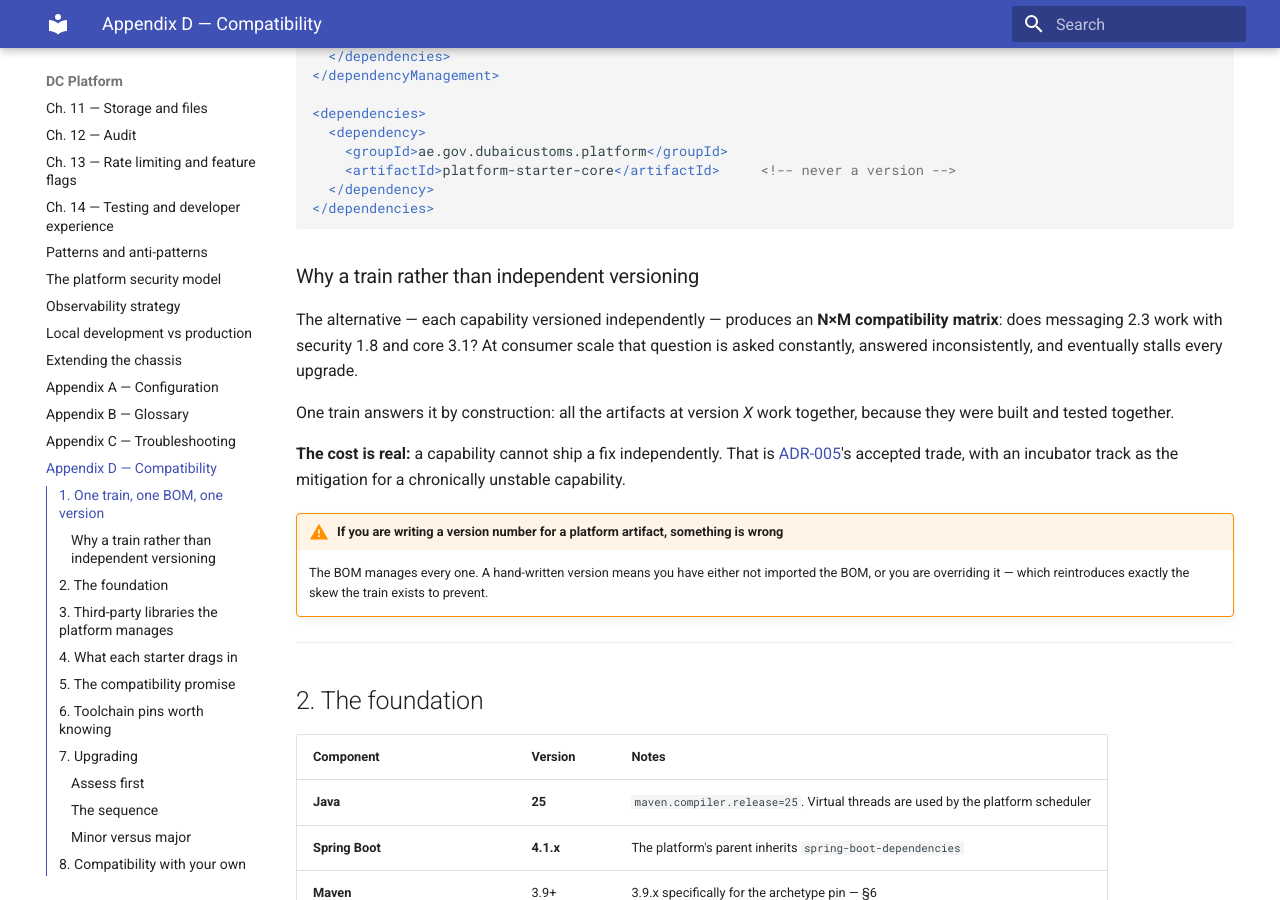
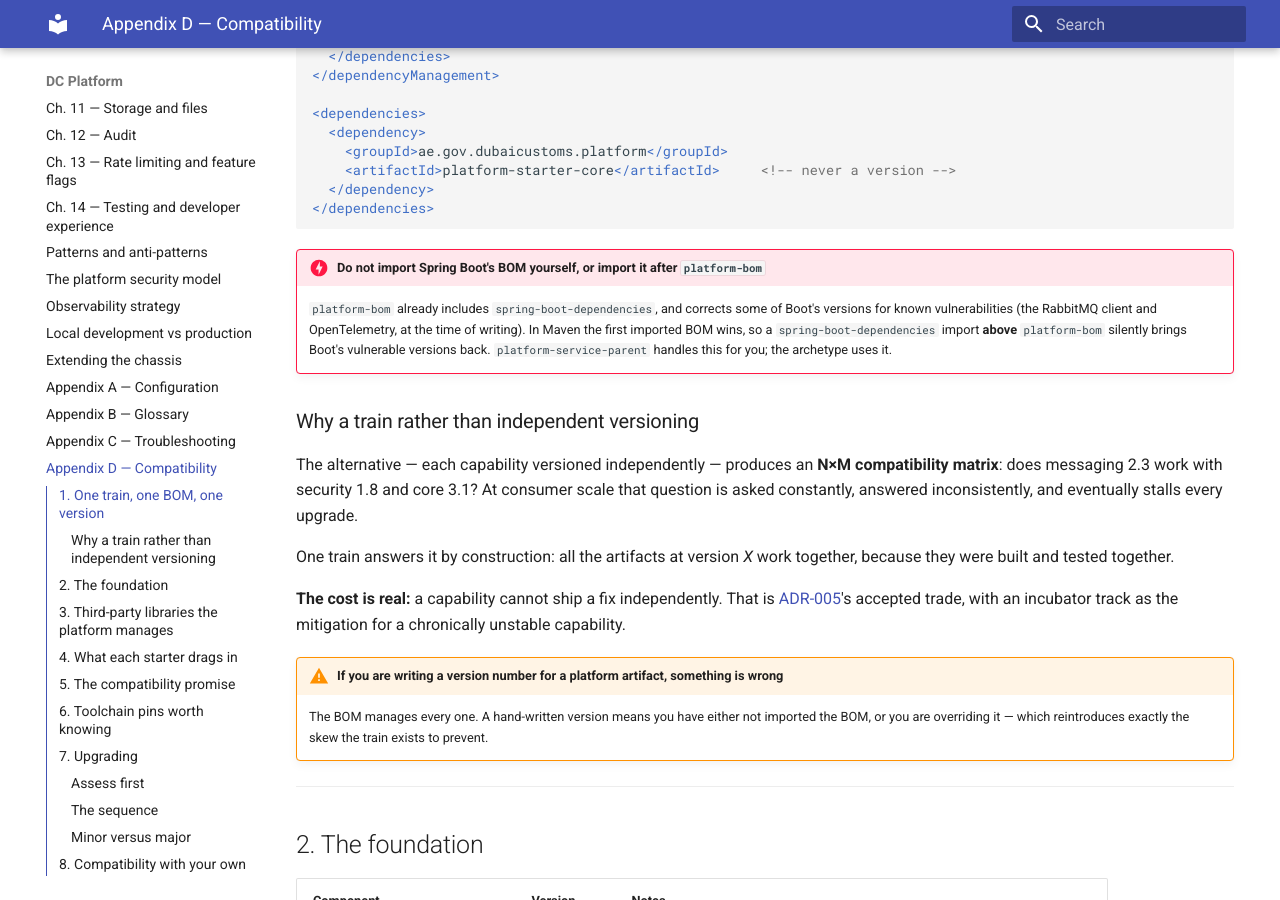
Before and after one commit to muhammadallee/dc-platform, an MkDocs documentation site: the page built from docs/book/appendix/d-compatibility.md, in a window 1280 px wide and 900 px high, scrolled down 732 px. Built offline with MkDocs 1.6.1 and Material for MkDocs 9.7.7, drawn with Linux system fonts in a browser that asks for light colours.

Commit message:
fix(build): refuse the Zipkin exporter; document BOM import order
Codex (D133 pass 1): OpenTelemetry 1.67.0's BOM no longer manages the
discontinued Zipkin exporter, so Boot's 1.62.0 exporter would meet SDK
1.67.0 and fail at startup; the service parent now refuses a direct
dependency on it. A consumer importing Boot's BOM above platform-bom
keeps Boot's vulnerable versions; documented as unsupported.

[hardening phase-08 step 4]

Co-Authored-By: Claude Opus 5.5 <noreply@anthropic.com>
Claude-Session: https://claude.ai/code/session_0131grQ6pUwFCGZox6ekZHiA

````diff
--- a/docs/book/appendix/d-compatibility.md
+++ b/docs/book/appendix/d-compatibility.md
@@ -41,6 +41,12 @@ upgrade with one property change.
   </dependency>
 </dependencies>
 ```
+
+!!! danger "Do not import Spring Boot's BOM yourself, or import it after `platform-bom`"
+    `platform-bom` already includes `spring-boot-dependencies`, and corrects some of Boot's versions for known
+    vulnerabilities (the RabbitMQ client and OpenTelemetry, at the time of writing). In Maven the first imported BOM wins,
+    so a `spring-boot-dependencies` import **above** `platform-bom` silently brings Boot's vulnerable versions back.
+    `platform-service-parent` handles this for you; the archetype uses it.
 
 ### Why a train rather than independent versioning
 
````
Also changed, not shown: docs/modules/observability.md (+2 -0 lines), docs/production-readiness/phase-08-final/codex/d133-verify.out.md (added, +13 -0 lines), docs/production-readiness/phase-08-final/codex/d133-verify2.prompt.md (added, +11 -0 lines), 1 other file.
